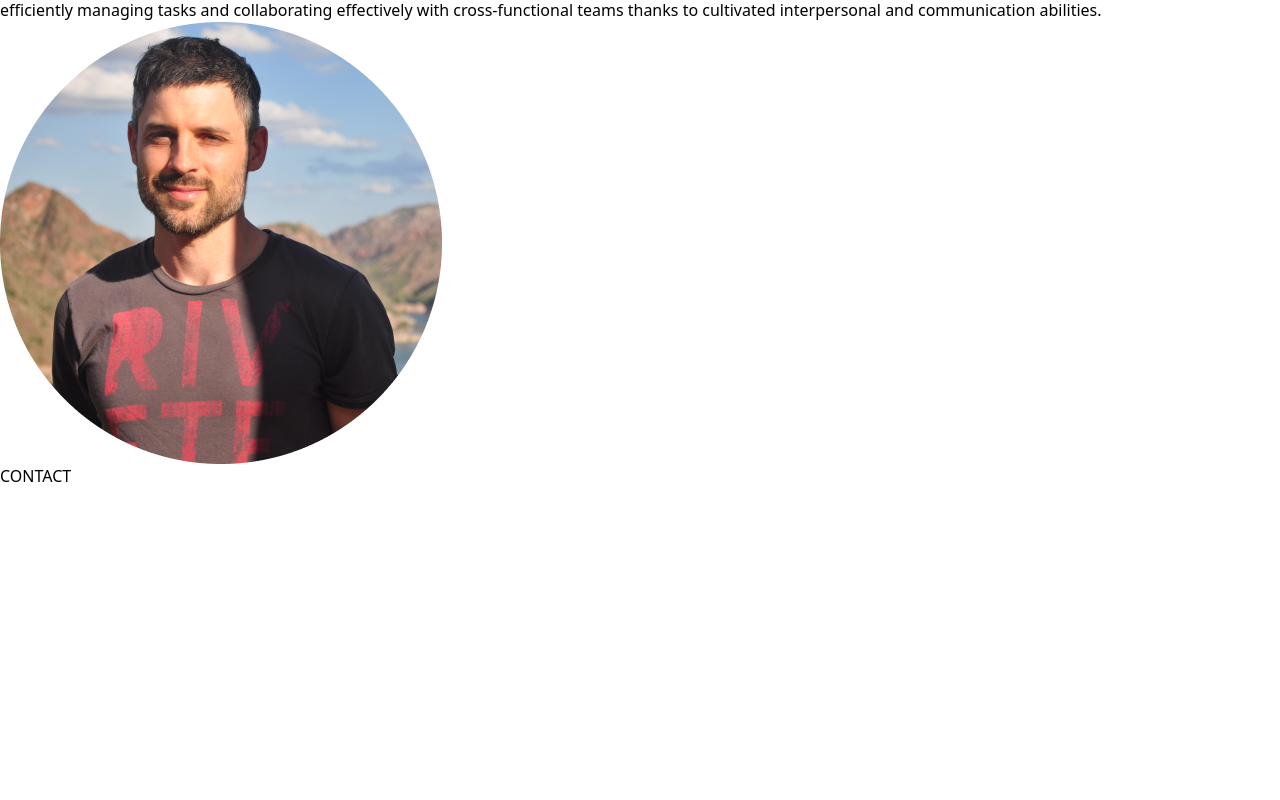
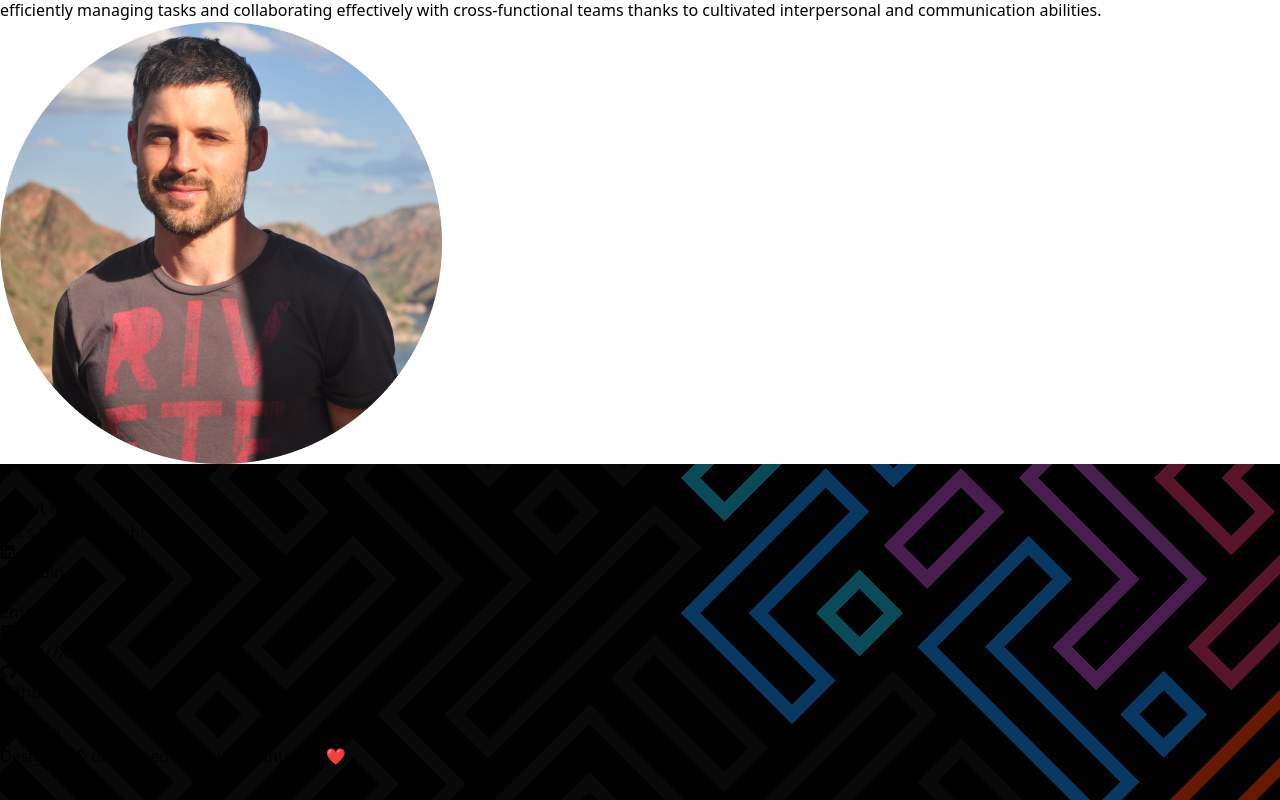
Before and after one commit to GuidoMantegna/portfolio, a React (Vite) app: page / in a window 1280 px wide. Shown: the part 242-1042 px from the top of the page. Before the commit the page ends 800 px from the top, so only its background shows below. Built offline with nearby package versions, Linux system fonts and the light colour scheme; a web font is replaced by a local one.

Commit message:
Contact first version

```diff
--- a/package.json
+++ b/package.json
@@ -12,7 +12,8 @@
   "dependencies": {
     "motion": "^11.12.0",
     "react": "^18.3.1",
-    "react-dom": "^18.3.1"
+    "react-dom": "^18.3.1",
+    "react-icons": "^5.3.0"
   },
   "devDependencies": {
     "@eslint/js": "^9.15.0",
--- a/src/index.css
+++ b/src/index.css
@@ -25,3 +25,11 @@ body {
   min-width: 320px;
   min-height: 100vh;
 }
+
+/* CONTACT */
+#contact {
+  background-image: url('./assets/images/pattern.jpg');
+  background-color: rgba(70, 70, 70, 0.8);
+  background-blend-mode: multiply;
+  padding: 2rem 0;
+}
--- a/src/pages/Contact.tsx
+++ b/src/pages/Contact.tsx
@@ -1,7 +1,69 @@
+import { FaLinkedin, FaGithub, FaEnvelope } from "react-icons/fa"
+import { FaSquareXTwitter } from "react-icons/fa6"
+import { IoDocumentText } from "react-icons/io5"
+
 const Contact: React.FC = () => {
   return (
-    <section className="h-screen flex items-center bg-green-700" id='contact'>
-      <h2>CONTACT</h2>
+    <section
+      className="h-screen flex items-center text-white p-8 relative"
+      id="contact"
+    >
+      <div className="mx-16">
+        <h2 className="font-extralight text-2xl">About me</h2>
+        <h3 className="font-black text-6xl mt-3">Let's keep in touch!</h3>
+
+        <div className="mt-8">
+          <ul className="font-extralight leading-9 text-2xl">
+            <li>
+              <a
+                className="flex items-center gap-2"
+                target="_blank"
+                href="https://www.linkedin.com/in/guidomantegna/"
+              >
+                <FaLinkedin /> Linkedin
+              </a>
+            </li>
+            <li>
+              <a
+                className="flex items-center gap-2"
+                href="mailto:mantegnaguido@gmail.com"
+              >
+                <FaEnvelope />
+                Email
+              </a>
+            </li>
+            <li>
+              <a
+                className="flex items-center gap-2"
+                target="_blank"
+                href="https://x.com/GuidoMantegna"
+              >
+                <FaSquareXTwitter />
+                Twitter/X
+              </a>
+            </li>
+            <li>
+              <a
+                className="flex items-center gap-2"
+                target="_blank"
+                href="https://github.com/GuidoMantegna"
+              >
+                <FaGithub />
+                Github
+              </a>
+            </li>
+            <li>
+              <a className="flex items-center gap-2" target="_blank" href="#">
+                <IoDocumentText />
+                Resume
+              </a>
+            </li>
+          </ul>
+        </div>
+      </div>
+      <footer className="absolute bottom-0 p-4 w-full text-center">
+        <p className="text-xs">Designed & developed by Guido Mantegna ❤️</p>
+      </footer>
     </section>
   )
 }
```
Also changed, not shown: 1 other file (tests, documents, lock files or other folders).
